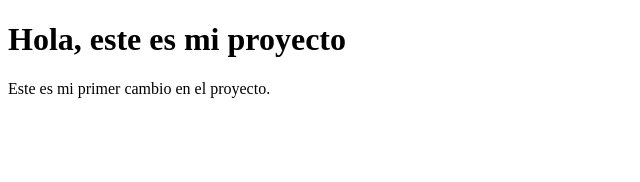
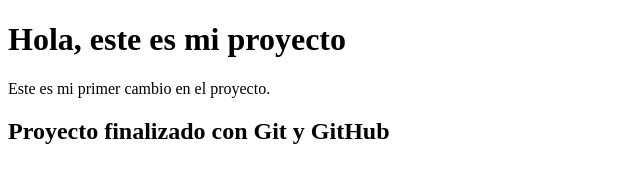
Before and after one commit to estrellamd05-rgb/mi-proyecto-nube, a plain HTML site: page index.html in a window 1280 px wide. Shown: the whole page, without its empty margins (0-640 px from the left). Drawn offline with Linux system fonts and the light colour scheme.

Commit message:
Segundo cambio en el proyecto

```diff
--- a/index.html
+++ b/index.html
@@ -7,5 +7,7 @@
     <h1>Hola, este es mi proyecto
 </h1>
      <p>Este es mi primer cambio en el proyecto.</p>
+    <h2>Proyecto finalizado con Git y GitHub</h2>
+
 </body>
 </html>
```
